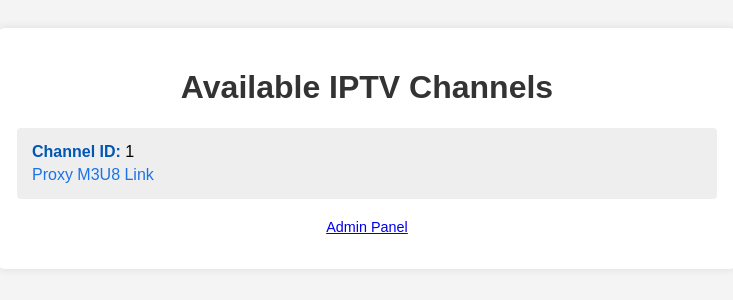
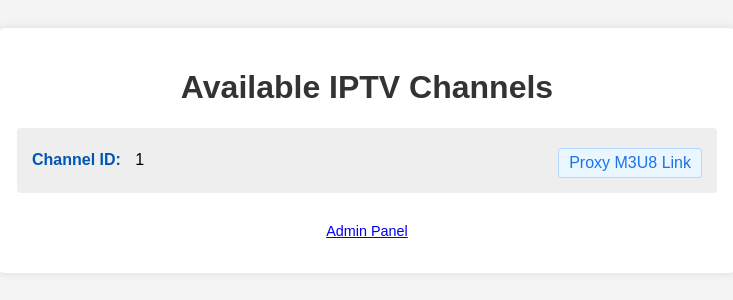
Before and after one commit to shahariarmahfuz/Live, a Python web app: template templates/index.html in a window 1280 px wide. Shown: the top 300 px of the page, without its empty margins (273-1006 px from the left). Run offline with Jinja, Linux system fonts and the light colour scheme; the template is opened without the code that fills it: most values are stand-ins (such as "Sample title", 1, 10 or a date in 2020).

Commit message:
Update index.html

```diff
--- a/templates/index.html
+++ b/templates/index.html
@@ -9,11 +9,13 @@
         .container { max-width: 700px; margin: auto; background: #fff; padding: 20px; border-radius: 8px; box-shadow: 0 0 10px rgba(0,0,0,0.1); }
         h1 { text-align: center; color: #333; }
         ul { list-style: none; padding: 0; }
-        li { background: #eee; margin-bottom: 10px; padding: 15px; border-radius: 4px; }
-        li strong { color: #0056b3; }
-        li a { color: #1a73e8; text-decoration: none; display: block; margin-top: 5px; word-break: break-all; }
-        li a:hover { text-decoration: underline; }
+        li { background: #eee; margin-bottom: 10px; padding: 15px; border-radius: 4px; display: flex; justify-content: space-between; align-items: center; flex-wrap: wrap;}
+        li strong { color: #0056b3; margin-right: 10px; }
+        li span { word-break: break-all; } /* Channel ID র জন্য */
+        li a { color: #1a73e8; text-decoration: none; display: inline-block; margin-top: 5px; word-break: break-all; background-color: #e9f5ff; padding: 5px 10px; border-radius: 3px; border: 1px solid #b3d7ff;}
+        li a:hover { text-decoration: underline; background-color: #d0e7ff;}
         p.no-channels { text-align: center; color: #777; }
+        .admin-link { text-align: center; margin-top: 30px; font-size: 0.9em; }
     </style>
 </head>
 <body>
@@ -23,7 +25,7 @@
             <ul>
                 {% for channel_id, proxy_url in available_channels.items()|sort %}
                     <li>
-                        <strong>Channel ID:</strong> {{ channel_id }} <br>
+                        <span><strong>Channel ID:</strong> {{ channel_id }}</span>
                         <a href="{{ proxy_url }}" target="_blank" rel="noopener noreferrer">Proxy M3U8 Link</a>
                     </li>
                 {% endfor %}
@@ -31,7 +33,7 @@
         {% else %}
             <p class="no-channels">No channels are currently configured.</p>
         {% endif %}
-         <p style="text-align: center; margin-top: 20px; font-size: 0.9em;">
+         <p class="admin-link">
             <a href="{{ url_for('admin_panel') }}">Admin Panel</a>
         </p>
     </div>
```
